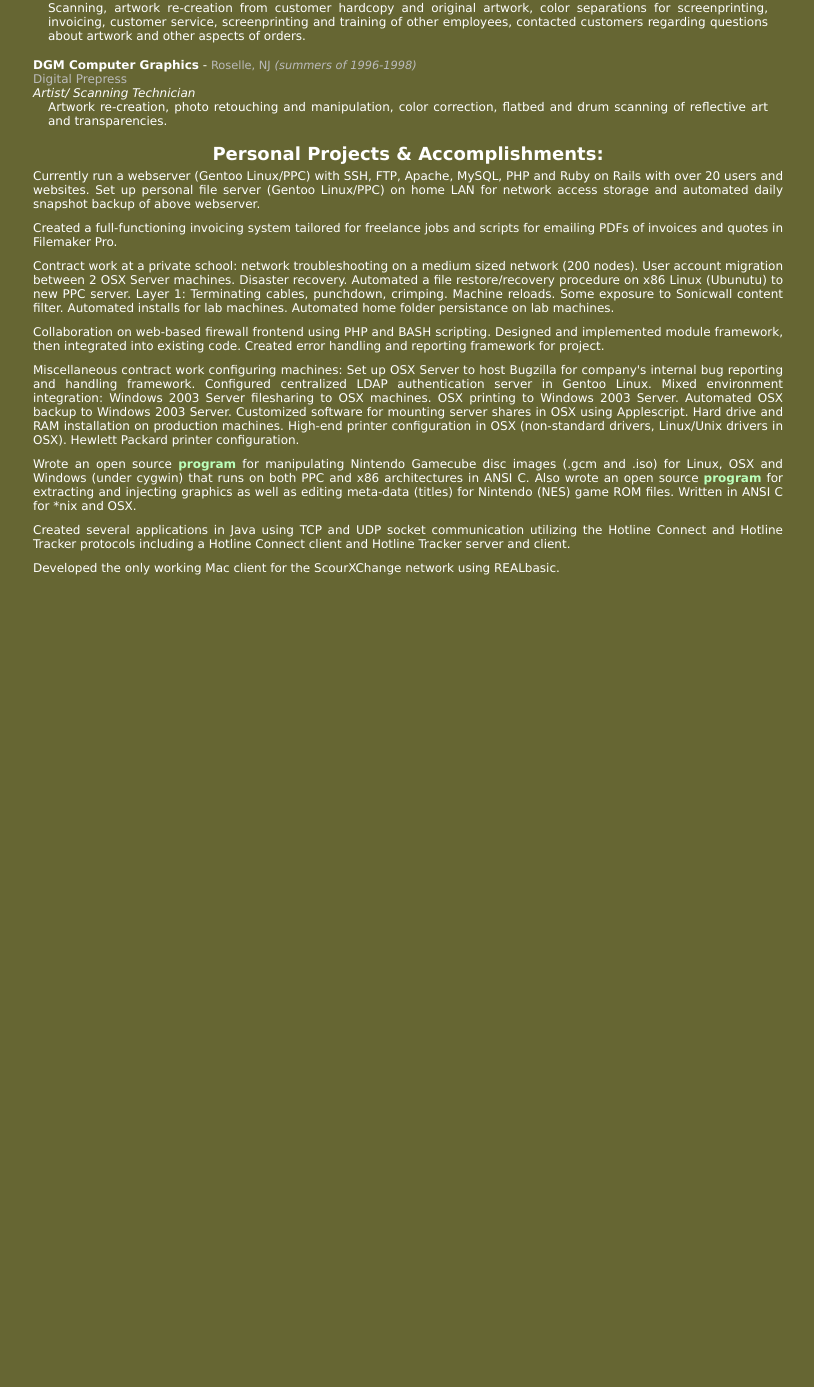
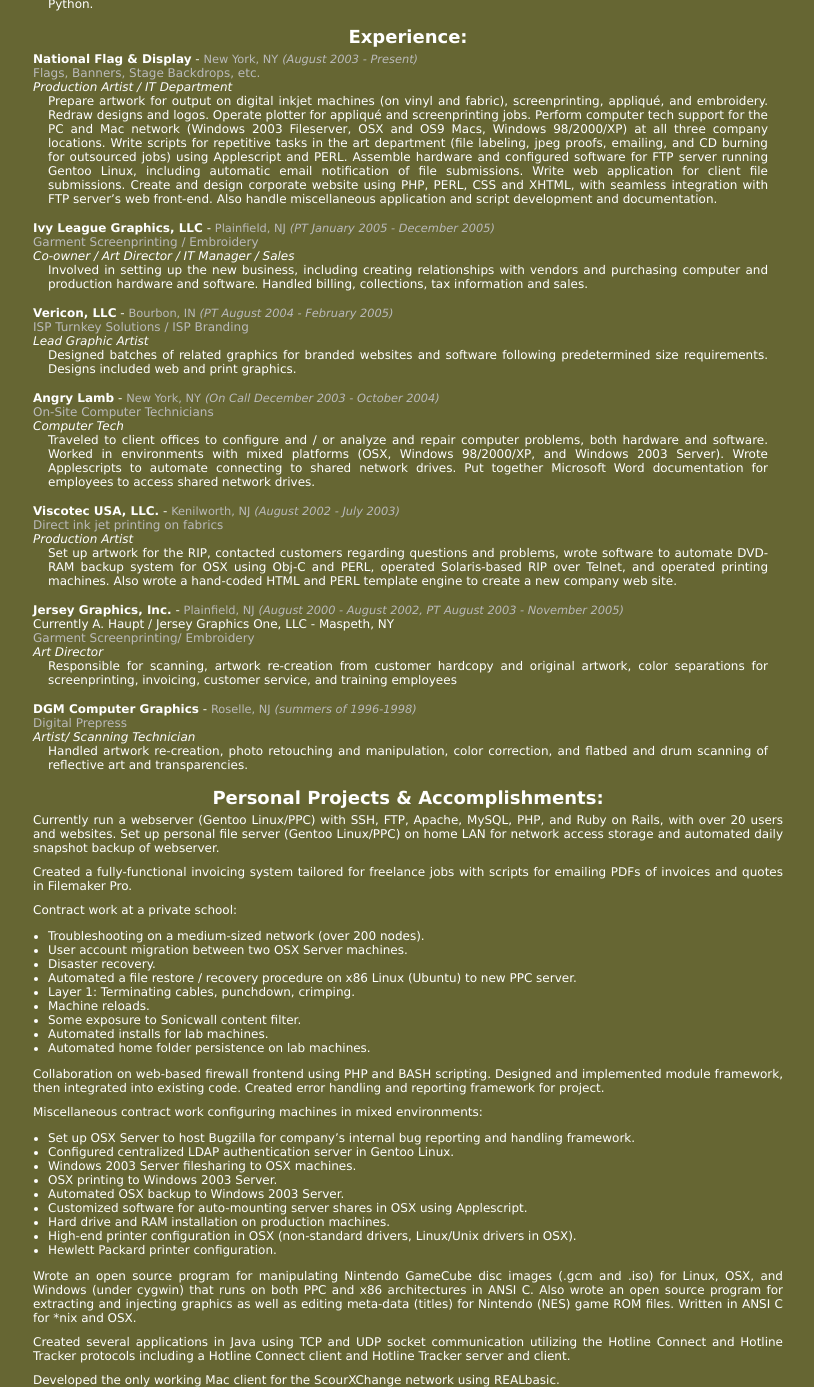
Before and after one commit to spikegrobstein/lamestuff-2011, a PHP site: page /resume in a window 1280 px wide. Shown: the part 1257-2644 px from the top of the page, without its empty margins (232-1046 px from the left). Before the commit the page ends 1832 px from the top, so only its background shows below. Run offline with PHP 8.4, Linux system fonts and the light colour scheme.

Commit message:
added cert icons to resume page shrunk pdf icon to 64px added adobe cert info to education section renamed education section to "education/certification" updated computer skills to match Word file resume as a list updated job descriptions to match Word file resume updated accomplishments to match Word file resume added css for new icons

```diff
--- a/controller/resume/content.php
+++ b/controller/resume/content.php
@@ -13,6 +13,11 @@
 
 	</div>
 
+	<div class="cert_icons">
+		<img src="/images/ACE_Illustrator.gif" alt="Adobe Certified Expert, Illustrator" />
+		<img src="/images/ACE_Photoshop.gif" alt="Adobe Certified Expert, Photoshop" />
+	</div>
+
 	<h2>Objective:</h2>
 	<p>
 		Being self-motivated and having experience and extreme interest in art and technology, I hope to
@@ -20,22 +25,39 @@
 		as possible while continuing my education in the related fields.
 	</p>
 
-	<h2>Education:</h2>
-	<p>
-		Rutgers University- New Brunswick, NJ (1999-2002)
-	</p>
+	<h2>Education/Certifications:</h2>
+	<ul>
+		<li>
+			Adobe Certified Expert, Illustrator CS2
+		</li>
+		<li>
+			Adobe Certified Expert, Photoshop CS2
+		</li>
+		<li>
+			Rutgers University- New Brunswick, NJ (1999-2002)
+		</li>
+	</ul>
 
 	<h2>Computer Skills:</h2>
-	<p>
-		Knowledge of computer and computer network architecture and security.<br/>
-		Understanding of secure application design concepts.<br/>
-		Use and administration of MacOS 7-9, MacOS X, Linux (Gentoo / Ubuntu / Kubuntu), BeOS, Windows, Solaris, NetBSD.<br/>
-		Guru-level of experience using Photoshop &amp; Illustrator<br/>
-		Experience with AfterEffects (including render-farms), Quark XPress, FlexiSIGN, InDesign, Microsoft Office (some Excel scripting),
-		XCode, Quickbooks, FilemakerPro<br/>
-		Technology experience: HTML/XHTML, XML, CSS, LDAP, MySQL, CVS, SVN, Firewalls (iptables).<br/>
-		Programming in Java, C, Objective-C (Cocoa), PERL, BASH, Applescript, VBA, PHP, Ruby / Ruby on Rails, Python.<br/>
-	</p>
+	<ul>
+		<li>
+			Knowledge of computer and computer network architecture and security. Understanding of secure
+			application design concepts.
+		</li>
+		<li>
+			Experienced with use and administration of MacOS 9/X, Linux (Gentoo/Ubuntu/CentOS), NetBSD,
+			OpenBSD, BeOS, Windows, Solaris.
+		</li>
+		<li>
+			Mastery of Photoshop, ImageReady, Illustrator, GoLive, AfterEffects, Premier, Quark XPress,
+			Freehand, InDesign, Microsoft Office (some Excel scripting), BBEdit, XCode, Quickbooks,
+			FilemakerPro, XHTML, CSS, LDAP, MySQL, CVS, Firewalls (iptables).
+		</li>
+		<li>
+			Programming skills include REALbasic, Java, C, Objective-C (Cocoa), PERL, BASH, Applescript,
+			VBA, PHP, Ruby / Ruby on Rails, Python.
+		</li>
+	</ul>
 
 	<h2>Experience:</h2>
 	<p>
@@ -43,15 +65,16 @@
 		<span class="company_description">Flags, Banners, Stage Backdrops, etc.</span>
 		<span class="position">Production Artist / IT Department</span>
 		<div class="job_description">
-			Prepared artwork for output on digital inkjet machines (on vinyl and fabric), screenprinting, appliqu&eacute;,
-			and embroidery. Redraw designs and logos. Operated plotter for appliqu&eacute; and screenprinting jobs. Computer
-			technical support for the PC and Mac network (Windows 2003 Fileserver, OSX and OS9 Macs,
-			Windows 98, 2000, and XP) at all 3 company locations. Wrote scripts for repetitive tasks in the Art Department
-			(file labeling, jpeg proofs, and emailing and CD burning for outsourced jobs) using Applescript and PERL.
-			Built hardware and configured software for FTP server running Gentoo Linux including automatic notification
-			of file submissions. Wrote web application for client file submissions. Created and designed corporate website
-			using PHP, PERL, CSS and XHTML with seamless integration with FTP server's web front-end. Also other miscellaneous
-			application and script development and documentation.
+			Prepare artwork for output on digital inkjet machines (on vinyl and fabric), screenprinting,
+			appliqu&eacute;, and embroidery. Redraw designs and logos. Operate plotter for appliqu&eacute; and
+			screenprinting jobs. Perform computer tech support for the PC and Mac network (Windows 2003
+			Fileserver, OSX and OS9 Macs, Windows 98/2000/XP) at all three company locations. Write scripts
+			for repetitive tasks in the art department (file labeling, jpeg proofs, emailing, and CD burning
+			for outsourced jobs) using Applescript and PERL. Assemble hardware and configured software for
+			FTP server running Gentoo Linux, including automatic email notification of file submissions.
+			Write web application for client file submissions. Create and design corporate website using
+			PHP, PERL, CSS and XHTML, with seamless integration with FTP server’s web front-end. Also handle
+			miscellaneous application and script development and documentation.
 		</div>
 	</p>
 	<p>
@@ -59,10 +82,9 @@
 		<span class="company_description">Garment Screenprinting / Embroidery</span>
 		<span class="position">Co-owner / Art Director / IT Manager / Sales</span>
 		<div class="job_description">
-			Involvement in setting up of the new business including creating relationships with vendors,
-			purchasing computer hardware as well as production hardware and I was involved with billing, collections,
-			tax information and purchasing.  Quoted jobs,
-			worked with customers on generating custom artwork for screenprinting, wrote orders.
+			Involved in setting up the new business, including creating relationships with vendors
+			and purchasing computer and production hardware and software. Handled billing, collections,
+			tax information and sales.
 		</div>
 	</p>
 	<p>
@@ -70,9 +92,8 @@
 		<span class="company_description">ISP Turnkey Solutions / ISP Branding</span>
 		<span class="position">Lead Graphic Artist</span>
 		<div class="job_description">
-			Designed batches of related graphics for branded websites and software following predetermined
-			size requirements and/or guidelines. Worked from home and emailed art making revisions as necessary.
-			Designs included web and print graphics.
+			Designed batches of related graphics for branded websites and software following
+			predetermined size requirements. Designs included web and print graphics.
 		</div>
 	</p>
 	<p>
@@ -80,10 +101,10 @@
 		<span class="company_description">On-Site Computer Technicians</span>
 		<span class="position">Computer Tech</span>
 		<div class="job_description">
-			Traveled to client offices to configure and/or analyze and repair computer problems, both hardware
-			and software. Had to work in environments with mixed platforms (OSX, Windows 98/2000/
-			XP and Windows 2003 Server). Wrote Applescript applications to automate connecting to shared network
-			drives. Put together Microsoft Word documentation for employees to access shared network drives.
+			Traveled to client offices to configure and / or analyze and repair computer problems, both
+			hardware and software. Worked in environments with mixed platforms (OSX, Windows 98/2000/XP,
+			and Windows 2003 Server). Wrote Applescripts to automate connecting to shared network drives.
+			Put together Microsoft Word documentation for employees to access shared network drives.
 		</div>
 	</p>
 	<p>
@@ -91,10 +112,10 @@
 		<span class="company_description">Direct ink jet printing on fabrics</span>
 		<span class="position">Production Artist</span>
 		<div class="job_description">
-			Set up artwork for the RIP, contacted customers about questions and problems, wrote software
-			to automate DVD-RAM backup system for OSX using Obj-C and PERL, operated Solaris based
-			RIP over Telnet, and operated printing machines. Also created their new web site using my
-			HTML and a PERL template engine.
+			Set up artwork for the RIP, contacted customers regarding questions and problems, wrote software
+			to automate DVD-RAM backup system for OSX using Obj-C and PERL, operated Solaris-based
+			RIP over Telnet, and operated printing machines. Also wrote a hand-coded HTML and PERL
+			template engine to create a new company web site.
 		</div>
 	</p>
 	<p>
@@ -103,9 +124,8 @@
 		<span class="company_description">Garment Screenprinting/ Embroidery</span>
 		<span class="position">Art Director</span>
 		<div class="job_description">
-			Scanning, artwork re-creation from customer hardcopy and original artwork, color separations
-			for screenprinting, invoicing, customer service, screenprinting and training of other employees,
-			contacted customers regarding questions about artwork and other aspects of orders.
+			Responsible for scanning, artwork re-creation from customer hardcopy and original
+			artwork, color separations for screenprinting, invoicing, customer service, and training employees
 		</div>
 	</p>
 	<p>
@@ -113,51 +133,100 @@
 		<span class="company_description">Digital Prepress</span>
 		<span class="position">Artist/ Scanning Technician</span>
 		<div class="job_description">
-			Artwork re-creation, photo retouching and manipulation, color correction, flatbed and drum
-			scanning of reflective art and transparencies.
+			Handled artwork re-creation, photo retouching and manipulation, color correction,
+			and flatbed and drum scanning of reflective art and transparencies.
 		</div>
 	</p>
 
 	<h2>Personal Projects &amp; Accomplishments:</h2>
 	<p>
-		Currently run a webserver (Gentoo Linux/PPC) with SSH, FTP, Apache, MySQL, PHP and Ruby on
-		Rails with over 20 users and websites. Set up personal file server (Gentoo Linux/PPC) on home LAN for
-		network access storage and automated daily snapshot backup of above webserver.
+		Currently run a webserver (Gentoo Linux/PPC) with SSH, FTP, Apache, MySQL, PHP, and
+		Ruby on Rails, with over 20 users and websites. Set up personal file server (Gentoo Linux/PPC)
+		on home LAN for network access storage and automated daily snapshot backup of webserver.
 	</p>
 	<p>
-		Created a full-functioning invoicing system tailored for freelance jobs and scripts for emailing PDFs
-		of invoices and quotes in Filemaker Pro.
+		Created a fully-functional invoicing system tailored for freelance jobs with scripts for
+		emailing PDFs of invoices and quotes in Filemaker Pro.
 	</p>
 	<p>
-		Contract work at a private school: network troubleshooting on a medium sized network (200 nodes). User account
-		migration between 2 OSX Server machines. Disaster recovery. Automated a file restore/recovery procedure on x86 Linux
-		(Ubunutu) to new PPC server. Layer 1: Terminating cables, punchdown, crimping. Machine reloads. Some exposure to
-		Sonicwall content filter. Automated installs for lab machines. Automated home folder persistance on lab machines.
+		Contract work at a private school:
+	</p>
+	<ul>
+		<li>
+			Troubleshooting on a medium-sized network (over 200 nodes).
+		</li>
+		<li>
+			User account migration between two OSX Server machines.
+		</li>
+		<li>
+			Disaster recovery.
+		</li>
+		<li>
+			Automated a file restore / recovery procedure on x86 Linux (Ubuntu) to new PPC server.
+		</li>
+		<li>
+			Layer 1: Terminating cables, punchdown, crimping.
+		</li>
+		<li>
+			Machine reloads.
+		</li>
+		<li>
+			Some exposure to Sonicwall content filter.
+		</li>
+		<li>
+			Automated installs for lab machines.
+		</li>
+		<li>
+			Automated home folder persistence on lab machines.
+		</li>
+	</ul>
+	<p>
+		Collaboration on web-based firewall frontend using PHP and BASH scripting. Designed and
+		implemented module framework, then integrated into existing code. Created error handling
+		and reporting framework for project.
 	</p>
 	<p>
-		Collaboration on web-based firewall frontend using PHP and BASH scripting. Designed and implemented module
-		framework, then integrated into existing code. Created error handling and reporting framework for project.
+		Miscellaneous contract work configuring machines in mixed environments:
 	</p>
+	<ul>
+		<li>
+			Set up OSX Server to host Bugzilla for company’s internal bug reporting and handling framework.
+		</li>
+		<li>
+			Configured centralized LDAP authentication server in Gentoo Linux.
+		</li>
+		<li>
+			Windows 2003 Server filesharing to OSX machines.
+		</li>
+		<li>
+			OSX printing to Windows 2003 Server.
+		</li>
+		<li>
+			Automated OSX backup to Windows 2003 Server.
+		</li>
+		<li>
+			Customized software for auto-mounting server shares in OSX using Applescript.
+		</li>
+		<li>
+			Hard drive and RAM installation on production machines.
+		</li>
+		<li>
+			High-end printer configuration in OSX (non-standard drivers, Linux/Unix drivers in OSX).
+		</li>
+		<li>
+			Hewlett Packard printer configuration.
+		</li>
+	</ul>
 	<p>
-		Miscellaneous contract work configuring machines: Set up OSX Server to host Bugzilla for company's internal
-		bug reporting and handling framework. Configured centralized LDAP authentication server in Gentoo Linux.
-		Mixed environment integration: Windows 2003 Server filesharing to OSX machines. OSX printing to Windows 2003
-		Server. Automated OSX backup to Windows 2003 Server. Customized software for mounting server shares in OSX using
-		Applescript. Hard drive and RAM installation on production machines.
-		High-end printer configuration in OSX (non-standard drivers, Linux/Unix drivers in OSX). Hewlett Packard printer
-		configuration.
-	</p>
-	<p>
-		Wrote an open source <a href="http://gcmtool.sourceforge.net">program</a> for manipulating Nintendo
-		Gamecube disc images (.gcm and .iso) for Linux, OSX and Windows (under cygwin) that runs on both
-		PPC and x86 architectures in ANSI C. Also wrote an open source
-		<a href="http://nesromtool.sourceforge.net">program</a> for extracting and injecting graphics as well as
+		Wrote an open source program for manipulating Nintendo GameCube disc images (.gcm and .iso)
+		for Linux, OSX, and Windows (under cygwin) that runs on both PPC and x86 architectures in
+		ANSI C. Also wrote an open source program for extracting and injecting graphics as well as
 		editing meta-data (titles) for Nintendo (NES) game ROM files. Written in ANSI C for *nix and OSX.
 	</p>
 	<p>
-		Created several applications in Java using TCP and UDP socket communication utilizing the Hotline
-		Connect and Hotline Tracker protocols including a Hotline Connect client and Hotline Tracker server
-		and client.
+		Created several applications in Java using TCP and UDP socket communication utilizing the
+		Hotline Connect and Hotline Tracker protocols including a Hotline Connect client and Hotline
+		Tracker server and client.
 	</p>
 	<p>
 		Developed the only working Mac client for the ScourXChange network using REALbasic.
--- a/lamestuff.css
+++ b/lamestuff.css
@@ -259,8 +259,22 @@
 	text-align: center;
 }
 
-.download_link span {
+.download_link img {
+	margin-left: auto;
+	margin-right: auto;
+}
 
+.cert_icons {
+	margin-top: 8px;
+	margin-bottom: 8px;
+	text-align: center;
+}
+
+.cert_icons img {
+	background-color: white;
+	padding: 8px;
+	display: inline;
+	border: 1px solid black;
 }
 
 .contact_info {
```
Also changed, not shown: images/pdf_icon.png.
